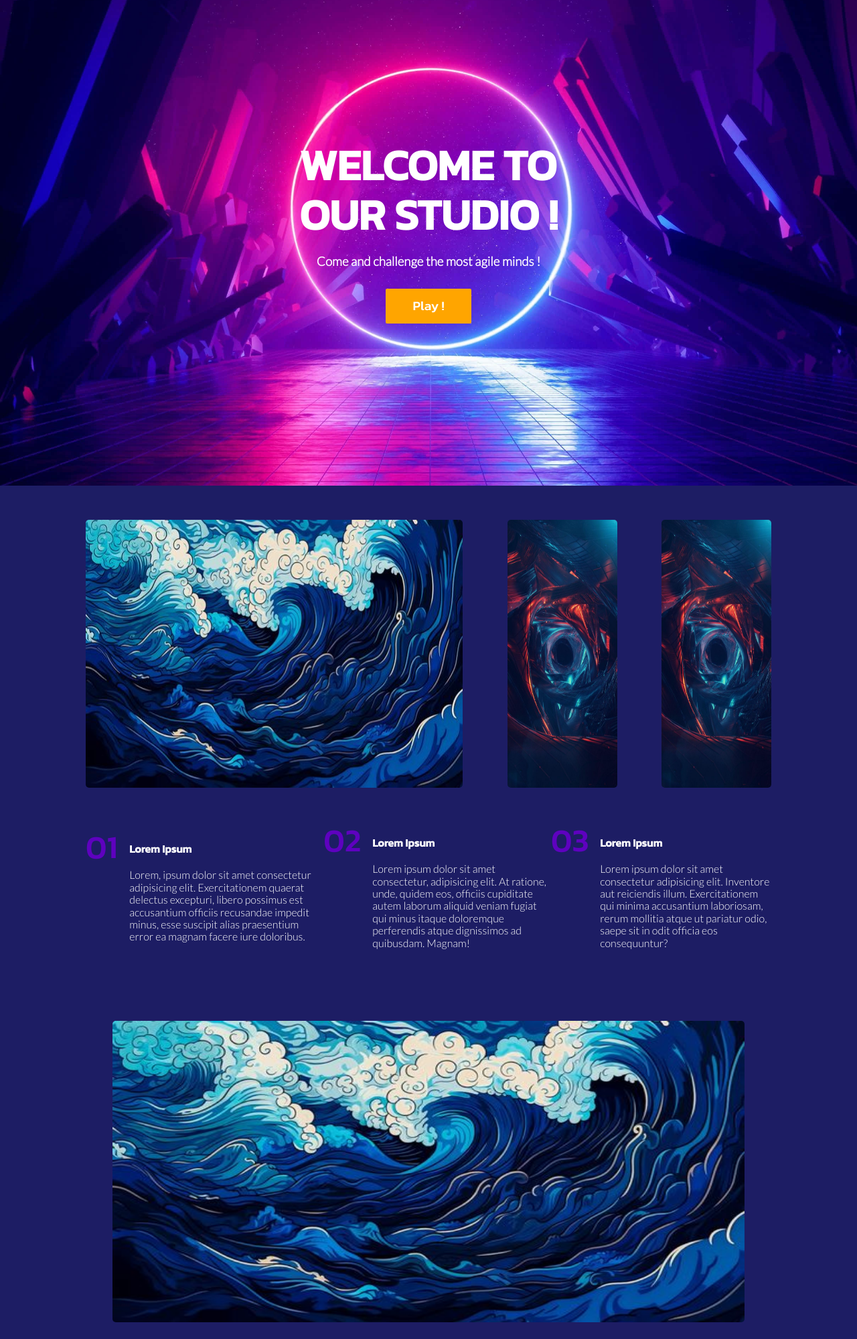
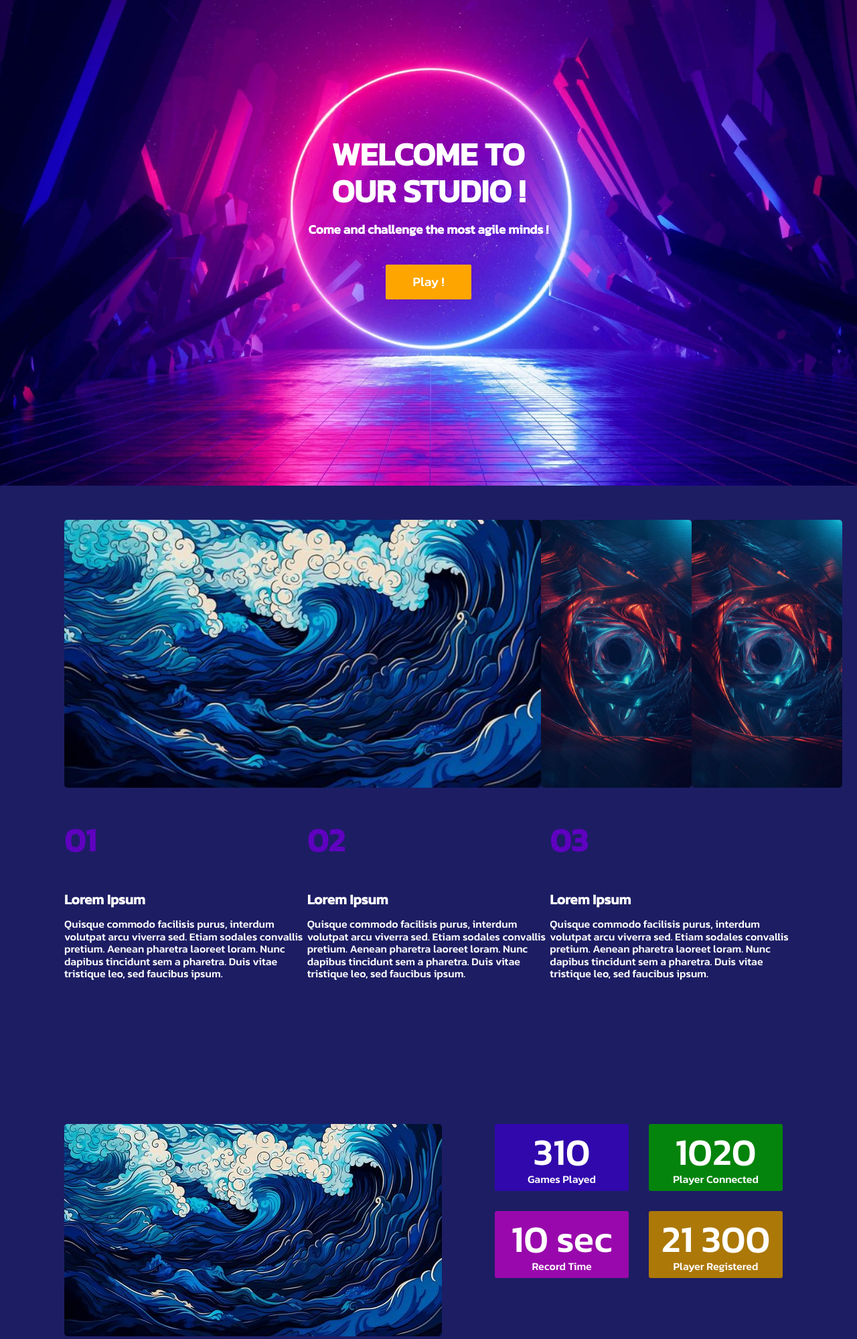
Before and after one commit to hard-tech/fantasy-memory, a PHP site: page / in a window 1280 px wide. Shown: the part 75-2074 px from the top of the page at 67% size. Run offline with PHP 8.4, Linux system fonts and the light colour scheme; some libraries are stand-ins or nearby versions.

Commit message:
Live coding: refactored style (part 1)

```diff
--- a/assets/css/main.css
+++ b/assets/css/main.css
@@ -1,19 +1,70 @@
-/* ### Début du code global ### */
-
 @import url('https://fonts.googleapis.com/css2?family=Kanit:wght@500&family=Lato:wght@300&display=swap');
 
-    body{
+/*
+    Global properties
+*/
+
+body {
     box-sizing: border-box;
     color: white;
     background-color: rgb(29, 29, 100);
     font-family: 'Kanit', sans-serif;
 }
 
-    img{border-radius: 5px;}
+img {
+    border-radius: 5px;
+}
 
-    .d-flex{display: flex;}
+form {
+    display: flex;
+    flex-direction: column;
+    align-items: flex-start;
+}
 
-    #btn{
+form input {
+    margin: 10px 0px;
+    height: 30px;
+    width: 200px;
+    border-radius: 5px;
+}
+
+form input::placeholder {
+    padding: 5px;
+}
+
+form button {
+    padding: 8px 15px;
+    background-color: orange;
+    border: solid 2px white;
+    color: white;
+
+    border-radius: 5px;
+}
+
+.d-flex {
+    display: flex;
+}
+
+#no-margin-bot {
+    margin-bottom: 0;
+}
+
+.container {
+    width: 85vw;
+    margin: 4% auto;
+    margin-bottom: 200px;
+
+    display: flex;
+    align-items: center;
+    justify-content: space-between;
+}
+
+.img-fluid {
+    max-width: 100%;
+    height: auto;
+}
+
+.button {
     text-decoration: none;
     color: white;
     background-color: orange;
@@ -22,45 +73,19 @@
     font-size: 1.2rem;
 }
 
-    /* ### Début du style des formulaires (toutes les pages) #### */
-        form{
-            display: flex;
-            flex-direction: column;
-            align-items: flex-start;
-        }
-
-        form input{
-            margin: 10px 0px;
-            height: 30px;
-            width: 200px;
-            border-radius: 5px;
-        }
-
-        form input::placeholder{
-            padding: 5px;
-        }
-
-        form button{
-            padding: 8px 15px;
-            background-color: orange;
-            border: solid 2px white;
-            color: white;
-
-            border-radius: 5px;
-        }
-
-        .forms{
+.forms {
     display: flex;
     justify-content: center;
 }
-    /* ### Fin du style des formulaires (toutes les pages) #### */
 
-/* ### Fin du code global ### */
-/* ### Début des codes (de l'Index.html) ### */
 
-    /* ### Début (header du site) ### */
+/*
+    Home page (index.html) properties
+*/
 
-    .header-page{
+/* Big banner */
+
+.big-banner {
     height: 100vh;
 
     display: flex;
@@ -74,58 +99,80 @@
     background-size: cover;
 }
 
-    .header-page h3.lorem-text{
-        margin-top: -20px;
+.big-banner h1 {
+    font-size: 3rem;
+    margin: 0;
+}
+
+.big-banner h3 {
+    margin-bottom: 4vh;
     padding-bottom: 10px;
 }
 
-    .header-page h1{
-        font-size: 4rem;
+/* Lorem Ipsum section */
+
+.lorem-container img {
+    height: 400px;
 }
 
-    /* ### Fin (header du site) ### */
+.lorem-subcontainer h3 {
+    color: rgb(94, 2, 191);
+    font-size: 3rem;
+    margin-right: 25px;
+    margin-top: 0;
+}
 
-    /* ### Début (Bloc d'information ) ### */
-        @media (max-width:1323px) {
-            #img-blocInfo{
+.lorem-subcontainer div {
+    margin-top: 8px;
+}
+
+.lorem-subcontainer h4 {
+    margin: 0;
+    font-size: 1.3rem;
+}
+
+/* Stats section */
+
+@media (min-width: 1024px) {
+    #stats-img {
+        margin: 0px 40px;
+        width: 700px;
+        height: 450px;
+    }
+}
+
+@media (max-width: 1023px) {
+    #stats img {
         margin: 40px;
-            }
-            #img-blocInfo{
         width: 90vw;
         height: 450px;
     }
 }
 
-        @media (min-width:1324px) {
-            #img-blocInfo{
-                margin: 0px 40px;
-            }
-            #img-blocInfo{
-                width: 700px;
-                height: 450px;
-            }
+#stats {
+    display: flex;
+    align-items: flex-start;
+    flex-wrap: nowrap;
 }
 
-        #sectInfo{
+#stats div:nth-child(1,2) {
+    /*
+    width: 600px;
+    margin-top: -20px;
+    */
+
     display: flex;
     flex-wrap: wrap;
     justify-content: center;
-        }
-        .sectMain{
-            width: 80%;
-            margin: 4% auto;
 
-            display: flex;
-            align-items: center;
-            justify-content: space-between;
 }
 
-        .BlocInfo{
+.stats-box {
     color: white;
     background-color: green;
 
-            height: 200px;
-            width: 300px;
+    height: 100px;
+    width: 200px;
     margin: 15px;
     border-radius: 3px;
 
@@ -134,51 +181,19 @@
     flex-direction: column;
     justify-content: center;
 }
-        .BlocInfo p{
+
+.stats-box p {
     margin: 0;
-
     font-size: 3.5rem;
     text-align: center;
 }
 
-        #BlocInfo-1{
-            background-color: rgb(49, 8, 172);
-        }
-        #BlocInfo-2{
-            background-color: rgb(4, 132, 12);
-        }
-        #BlocInfo-3{
-            background-color: rgb(153, 8, 172);
-        }
-        #BlocInfo-4{
-            background-color: rgb(172, 120, 8);
-        }
-
-        #BlocInfoGroupMain{
-            width: 600px;
-            margin-top: -15px;
-
-            display: flex;
-            flex-wrap: wrap;
-            justify-content: center;
-
-        }
-    /* ### Fin (Bloc d'information) ### */
+#stats-box-1 { margin-top: 0; background-color: rgb(49, 8, 172); }
+#stats-box-2 { margin-top: 0; background-color: rgb(4, 132, 12); }
+#stats-box-3 { background-color: rgb(153, 8, 172);}
+#stats-box-4 { background-color: rgb(172, 120, 8);}
 
 /* ### Début (Lorem numéroté de 1 à 3) ### */
-        .TxtNbr{
-            color: rgb(94, 2, 191);
-            font-size: 3rem;
-            margin-right: 5%;
-            margin-top: 0;
-        }
-
-        .proRes{
-            display: flex;
-            justify-content: space-evenly;
-            width: 40%;
-            margin: auto;
-        }
 /* ### Fin (Lorem numéroté de 1 à 3 ### */
 
 /* ### Début (Carte profile des développeur) ### */
@@ -198,13 +213,6 @@
         border-radius: 5px;
         padding: 40px 0px;
     }
-        #ContentFirstImg img:nth-child(1){
-            width: 55%;
-        }
-        #ContentFirstImg img{
-            width: 16%;
-            height: 50vh;
-        }
     #TeamMate{
         flex-direction: column;
     }
@@ -221,6 +229,12 @@
     #TeamMate article{
         width: 350px;
         margin: 20px;
+    }
+    .proRes{
+        display: flex;
+        justify-content: space-evenly;
+        width: 40%;
+        margin: auto;
     }
 /* ### Fin (Carte profile des développeur) ### */
 
@@ -260,5 +274,3 @@
         height: 34vh;
     */
 }
-
-/* ### Fin codes (de l'Game.html) ### */
--- a/index.html
+++ b/index.html
@@ -6,23 +6,20 @@
     <meta name="viewport" content="width=device-width, initial-scale=1.0">
     <title>HomePage</title>
 
-    <!-- librairy -->
-        <link rel="stylesheet" href="assets/css/normalize.css ">
-        <script src="https://kit.fontawesome.com/6abcad6372.js" crossorigin="anonymous"></script>
+    <!-- LIBS -->
+    <link rel="stylesheet" href="assets/css/normalize.css ">
+    <script src="https://kit.fontawesome.com/6abcad6372.js" crossorigin="anonymous"></script>
 
-    <!-- ### Imports Css ### -->
-        <link rel="stylesheet" href="assets/css/header.css">
-        <link rel="stylesheet" href="assets/css/footer.css">
-        <link rel="stylesheet" href="assets/css/main.css">
-        <link rel="stylesheet" href="assets/css/normalize.css">
-        <link rel="stylesheet" href="assets/css/style.css">
+    <!-- ### CSS ### -->
+    <link rel="stylesheet" href="assets/css/header.css">
+    <link rel="stylesheet" href="assets/css/footer.css">
+    <link rel="stylesheet" href="assets/css/main.css">
 
 </head>
 <body>
     <header>
         <nav>
             <h3>The Power Of Memory</h3>
-
             <ul>
                 <li><a id="active" href="">Home</a></li>
                 <li><a href="">Game</a></li>
@@ -31,57 +28,89 @@
             </ul>
         </nav>
     </header>
+
     <main>
-        <section  class="header-page">
-            <h1>WELCOME TO <br> OUR STUDIO !</h1>
-            <h3 class="lorem-text">Come and challenge the most agile minds !</h3>
+        <!-- Big Banner -->
+        <section  class="big-banner">
+            <h1>WELCOME TO <br/> OUR STUDIO !</h1>
+            <h3>Come and challenge the most agile minds !</h3>
+            <a class="button" href="">Play !</a>
+        </section>
 
-            <a id="btn" href="">Play !</a>
+        <!-- Lorem Ipsum section -->
+        <section class="container lorem-container" id="no-margin-bot">
+            <img class="img-fluid" src="assets/img/imgSect3.jpeg" alt="">
+            <img class="img-fluid" src="assets/img/imgSect1.jpeg" alt="">
+            <img class="img-fluid" src="assets/img/imgSect1.jpeg" alt="">
         </section>
-        <section class="sectMain" id="ContentFirstImg">
-            <img src="assets/img/imgSect3.jpeg" alt="">
-            <img src="assets/img/imgSect1.jpeg" alt="">
-            <img src="assets/img/imgSect1.jpeg" alt="">
-        </section>
-        <section class="sectMain" id="TextUnderImg">
-            <div class="d-flex">
-                <p class="TxtNbr">01</p>
+
+        <section class="container lorem-container">
+            <div class="lorem-subcontainer">
+                <h3>01</h3>
                 <div>
                     <h4>Lorem Ipsum</h4>
-                    <p class="lorem-text">Lorem, ipsum dolor sit amet consectetur adipisicing elit. Exercitationem quaerat delectus excepturi, libero possimus est accusantium officiis recusandae impedit minus, esse suscipit alias praesentium error ea magnam facere iure doloribus.</p>
+                    <p>
+                        Quisque commodo facilisis purus, interdum volutpat arcu
+                        viverra sed. Etiam sodales convallis pretium. Aenean
+                        pharetra laoreet loram. Nunc dapibus tincidunt sem a
+                        pharetra. Duis vitae tristique leo, sed faucibus ipsum.
+                    </p>
                 </div>
             </div>
-            <div class="d-flex">
-                <p class="TxtNbr">02</p>
+            <div class="lorem-subcontainer">
+                <h3>02</h3>
                 <div>
                     <h4>Lorem Ipsum</h4>
-                    <p class="lorem-text">Lorem ipsum dolor sit amet consectetur, adipisicing elit. At ratione, unde, quidem eos, officiis cupiditate autem laborum aliquid veniam fugiat qui minus itaque doloremque perferendis atque dignissimos ad quibusdam. Magnam!</p>
+                    <p>
+                        Quisque commodo facilisis purus, interdum volutpat arcu
+                        viverra sed. Etiam sodales convallis pretium. Aenean
+                        pharetra laoreet loram. Nunc dapibus tincidunt sem a
+                        pharetra. Duis vitae tristique leo, sed faucibus ipsum.
+                    </p>
                 </div>
             </div>
-            <div class="d-flex">
-                <p class="TxtNbr">03</p>
+            <div class="lorem-subcontainer">
+                <h3>03</h3>
                 <div>
                     <h4>Lorem Ipsum</h4>
-                    <p class="lorem-text">Lorem ipsum dolor sit amet consectetur adipisicing elit. Inventore aut reiciendis illum. Exercitationem qui minima accusantium laboriosam, rerum mollitia atque ut pariatur odio, saepe sit in odit officia eos consequuntur?</p>
+                    <p>
+                        Quisque commodo facilisis purus, interdum volutpat arcu
+                        viverra sed. Etiam sodales convallis pretium. Aenean
+                        pharetra laoreet loram. Nunc dapibus tincidunt sem a
+                        pharetra. Duis vitae tristique leo, sed faucibus ipsum.
+                    </p>
                 </div>
             </div>
         </section>
 
-        <section id="sectInfo" class="sectMain">
-            <img id="img-blocInfo" src="assets/img/imgSect3.jpeg" alt="">
-            <div id="BlocInfoGroupMain">
-                <div class="BlocInfoGroup1 d-flex">
-                    <div class="BlocInfo" id="BlocInfo-1"><p>310</p><span>Games Played</span></div>
-                    <div class="BlocInfo" id="BlocInfo-2"><p>1020</p><span>Player Connected</span></div>
+        <!-- Stats section -->
+        <section class="container" id="stats">
+            <img src="assets/img/imgSect3.jpeg" alt="">
+            <div>
+                <div class="d-flex">
+                    <div class="stats-box" id="stats-box-1">
+                        <p>310</p>
+                        <span>Games Played</span>
+                    </div>
+                    <div class="stats-box" id="stats-box-2">
+                        <p>1020</p>
+                        <span>Player Connected</span>
+                    </div>
                 </div>
-                <div class="BlocInfoGroup2 d-flex">
-                    <div class="BlocInfo" id="BlocInfo-3"><p>10 sec</p><span>Record Time</span></div>
-                    <div class="BlocInfo" id="BlocInfo-4"><p>21 300</p><span>Player Registered</span></div>
+                <div class="d-flex">
+                    <div class="stats-box" id="stats-box-3">
+                        <p>10 sec</p>
+                        <span>Record Time</span>
+                    </div>
+                    <div class="stats-box" id="stats-box-4">
+                        <p>21 300</p>
+                        <span>Player Registered</span>
+                    </div>
                 </div>
             </div>
         </section>
 
-        <section class="sectMain" id="TeamMate">
+        <section class="container" id="TeamMate">
             <h3>Notre Equipe</h3>
             <p class="lorem-text">Quisque commodo facilisis purus, interdum volutpat arcu viverra sed.</p>
             <img id="img-hr" src="./assets/img/hr-site.png" alt="">
```
Lines whose indentation alone changed are shown as unchanged.
